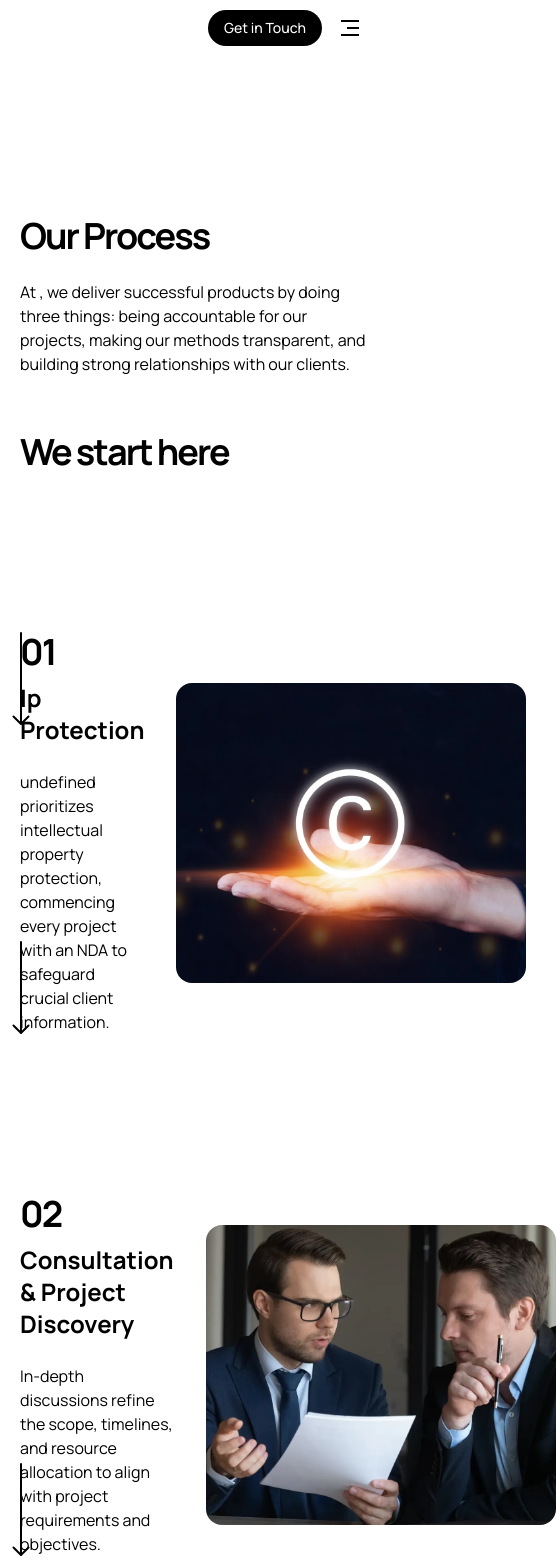
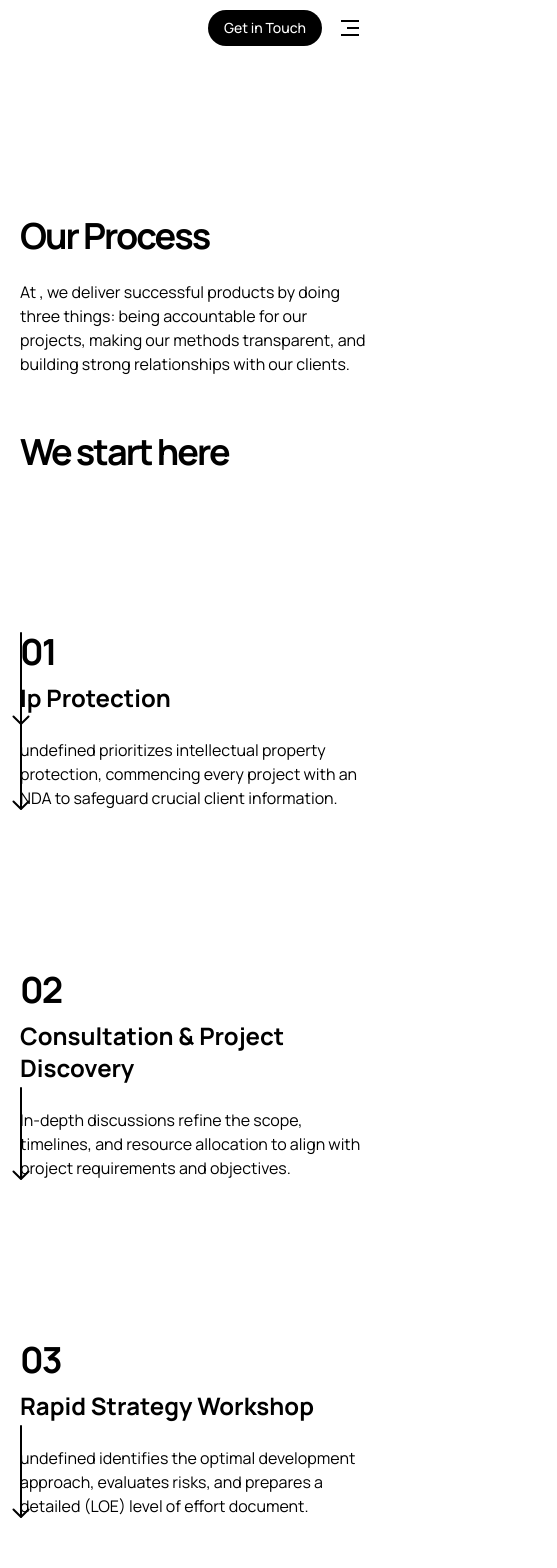
Before and after one commit to llcjustix/justix, a Next.js app: page /about/process in a window 390 px wide. Shown: the top 1568 px of the page, 557 px wide, since content can reach past the window. Built offline with nearby package versions, Linux system fonts and the light colour scheme.

Commit message:
process mobile view

```diff
--- a/app/about/clients/components/clients-list/clients-list.tsx
+++ b/app/about/clients/components/clients-list/clients-list.tsx
@@ -2,7 +2,7 @@ import { successStoriesDatabase } from "@/database/success-stories";
 import Link from "next/link";
 
 const ClientsList = () => (
-  <div className="grid grid-cols-2 gap-10 mb-40">
+  <div className="grid md:grid-cols-2 gap-10 mb-40">
     {successStoriesDatabase.map((item) => (
       <Link href={item.websiteLink} target="_blank" key={item.title} className="group">
         <h3 className="group-hover:text-primary text-black font-bold pt-8 md:pt-0 pb-2 md:pb-8 text-2xl xl:text-3xl 2xl:text-4xl tracking-[0px]">
--- a/app/about/process/components/process-flow/process-flow.tsx
+++ b/app/about/process/components/process-flow/process-flow.tsx
@@ -26,7 +26,7 @@ const ProcessFlow = () => (
               {item.description}
             </p>
           </div>
-          <div className="relative lg:min-w-[560px] min-w-full h-[300px] md:h-[600px] lg:h-[750px] rounded-2xl overflow-hidden">
+          <div className="md:block hidden relative lg:min-w-[560px] min-w-full h-[300px] md:h-[600px] lg:h-[750px] rounded-2xl overflow-hidden">
             <Image src={item.img} alt={item.title} fill sizes="lg:560px" className="object-cover" />
           </div>
           {index !== companyProcessFlow.length - 1 && (
--- a/components/sidebar/sidebar.tsx
+++ b/components/sidebar/sidebar.tsx
@@ -25,7 +25,7 @@ const Sidebar = () => {
                   <div className="flex flex-col gap-1.5 ml-1.5">
                     {service.children.map((child) => (
                       <Link
-                        href={child.link}
+                        href={`/${child.link}`}
                         key={child.id}
                         onClick={toggleSidebar}
                         className="text-sm font-normal hover:text-primary transition-colors duration-300"
```
